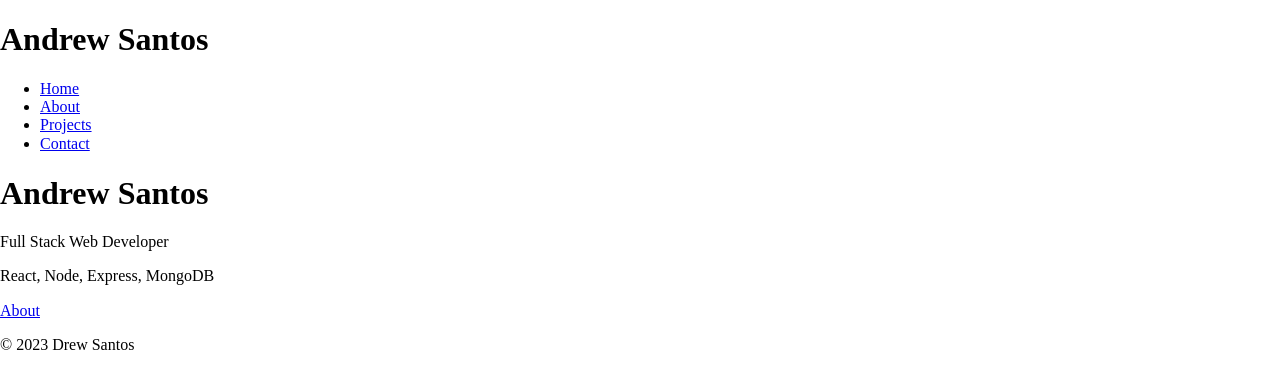
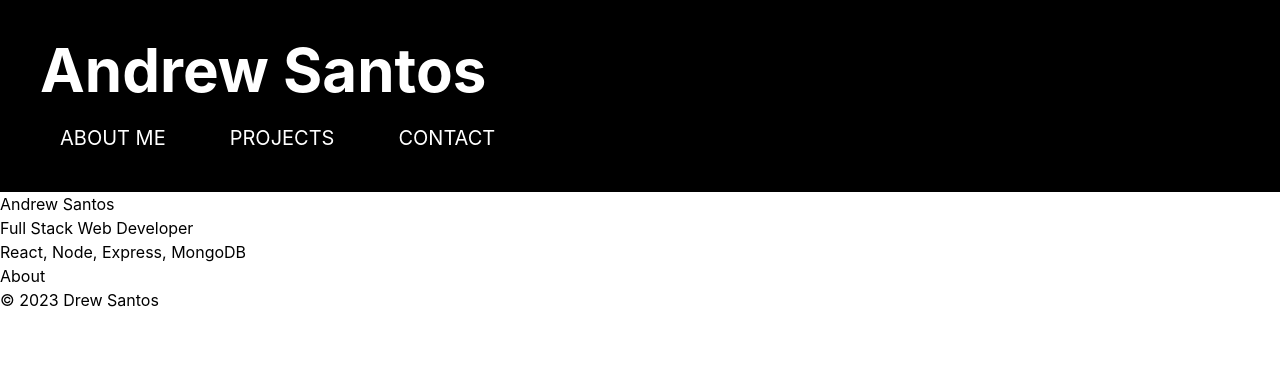
Before and after one commit to drewsantos3/react-portfolio, a React (Create React App) app: page /#/ in a window 1280 px wide. Shown: the top 388 px of the page. Built offline with nearby package versions, Linux system fonts and the light colour scheme.

Commit message:
added css and nav component to header

```diff
--- a/package.json
+++ b/package.json
@@ -42,6 +42,9 @@
     ]
   },
   "devDependencies": {
-    "gh-pages": "^5.0.0"
+    "gh-pages": "^5.0.0",
+    "tailwindcss": "^3.2.7",
+    "autoprefixer": "^10.4.14",
+    "postcss": "^8.4.21"
   }
 }
--- a/src/App.js
+++ b/src/App.js
@@ -1,4 +1,5 @@
 import "./Normalize.css";
+import "./index.css";
 import Contact from './components/Contact';
 import Projects from './components/Projects';
 import About from './components/About';
--- a/src/components/About.js
+++ b/src/components/About.js
@@ -1,22 +1,19 @@
+import React from 'react';
 import Me from '../images/me.PNG';
-import Header from './Header';
-import Footer from './Footer';
 
 const About = () => {
     return (
-        <div>
-        <Header />
+        <section id="about" className='m-6'>
         <div className="about">
             <h1>About Me</h1>
             <img src={Me} alt="me" />
             <p>
             Welcome to my Portfolio! My name is Andrew Santos and I'm a 24 year old full-stack web developer specializing in react and javascript. I'm
             passionate about problem solving and creating beautiful and functional websites and
-            applications. I'm from Chicago, IL  and in my free time I enjoy staying active, watching basketball, and playing video games.
+            applications. I'm from Chicago, IL  and in my free time I enjoy staying active, playing the piano, watching basketball, and playing video games.
             </p>
         </div>
-        <Footer />
-        </div>
+        </section>
     );
     }
 
--- a/src/components/Header.js
+++ b/src/components/Header.js
@@ -1,19 +1,13 @@
-import { Link } from 'react-router-dom';
+import React from "react";
+import Nav from "./Nav";
 
-const Header = () => {
-    return (
-        <header>
-            <h1>Andrew Santos</h1>
-            <nav>
-                <ul>
-                    <li><Link to="/">Home</Link></li>
-                    <li><Link to="/about">About</Link></li>
-                    <li><Link to="/projects">Projects</Link></li>
-                    <li><Link to="/contact">Contact</Link></li>
-                </ul>
-            </nav>
-        </header>
-    );
+function Header({ currentPage, handlePageChange }) {
+  return (
+    <div className="bg-black p-4">
+      <h2 className="m-6 text-6xl text-white font-bold">Andrew Santos</h2>
+      <Nav currentPage={currentPage} handlePageChange={handlePageChange} />
+    </div>
+  );
 }
 
 export default Header;
--- /dev/null
+++ b/src/components/Nav.js
@@ -0,0 +1,21 @@
+import React from "react";
+
+function Nav({ currentPage, handlePageChange }) {
+  return (
+    <div>
+      <nav className="m-6 flex flex-row gap-6" currentPage={currentPage}>
+        <button className="px-5 text-xl text-white" onClick={() => handlePageChange("About")}>
+          ABOUT ME
+        </button>
+        <button className="px-5 text-xl text-white" onClick={() => handlePageChange("Projects")}>
+          PROJECTS
+        </button>
+        <button className="px-5 text-xl text-white" onClick={() => handlePageChange("Contact")}>
+          CONTACT
+        </button>
+      </nav>
+    </div>
+  );
+}
+
+export default Nav;
--- /dev/null
+++ b/src/index.css
@@ -0,0 +1,16 @@
+@tailwind base;
+@tailwind components;
+@tailwind utilities;
+
+html {
+    scroll-behavior: smooth;
+}
+
+body {
+    margin: 0;
+    font-family: -apple-system, BlinkMacSystemFont, 'Segoe UI', 'Roboto', 'Oxygen',
+      'Ubuntu', 'Cantarell', 'Fira Sans', 'Droid Sans', 'Helvetica Neue',
+      sans-serif;
+    -webkit-font-smoothing: antialiased;
+    -moz-osx-font-smoothing: grayscale;
+  }
--- a/src/index.js
+++ b/src/index.js
@@ -1,4 +1,7 @@
+import React from "react";
 import ReactDOM from "react-dom";
 import App from "./App";
+import "./Normalize.css";
+import "./index.css";
 
 ReactDOM.render(<App />, document.getElementById("root"));
```
Also changed, not shown: public/manifest.json, 1 other file (tests, documents, lock files or other folders).
